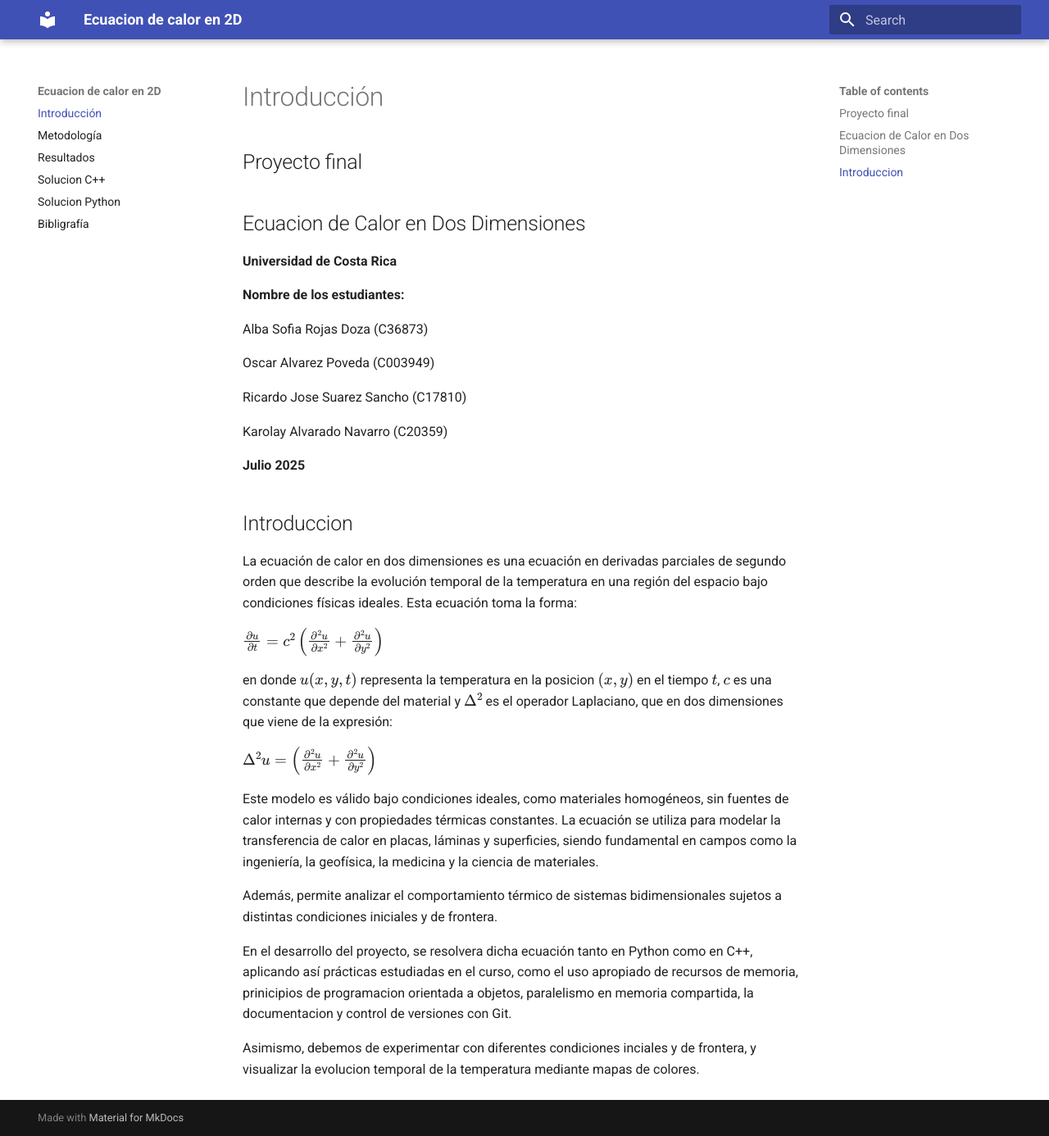
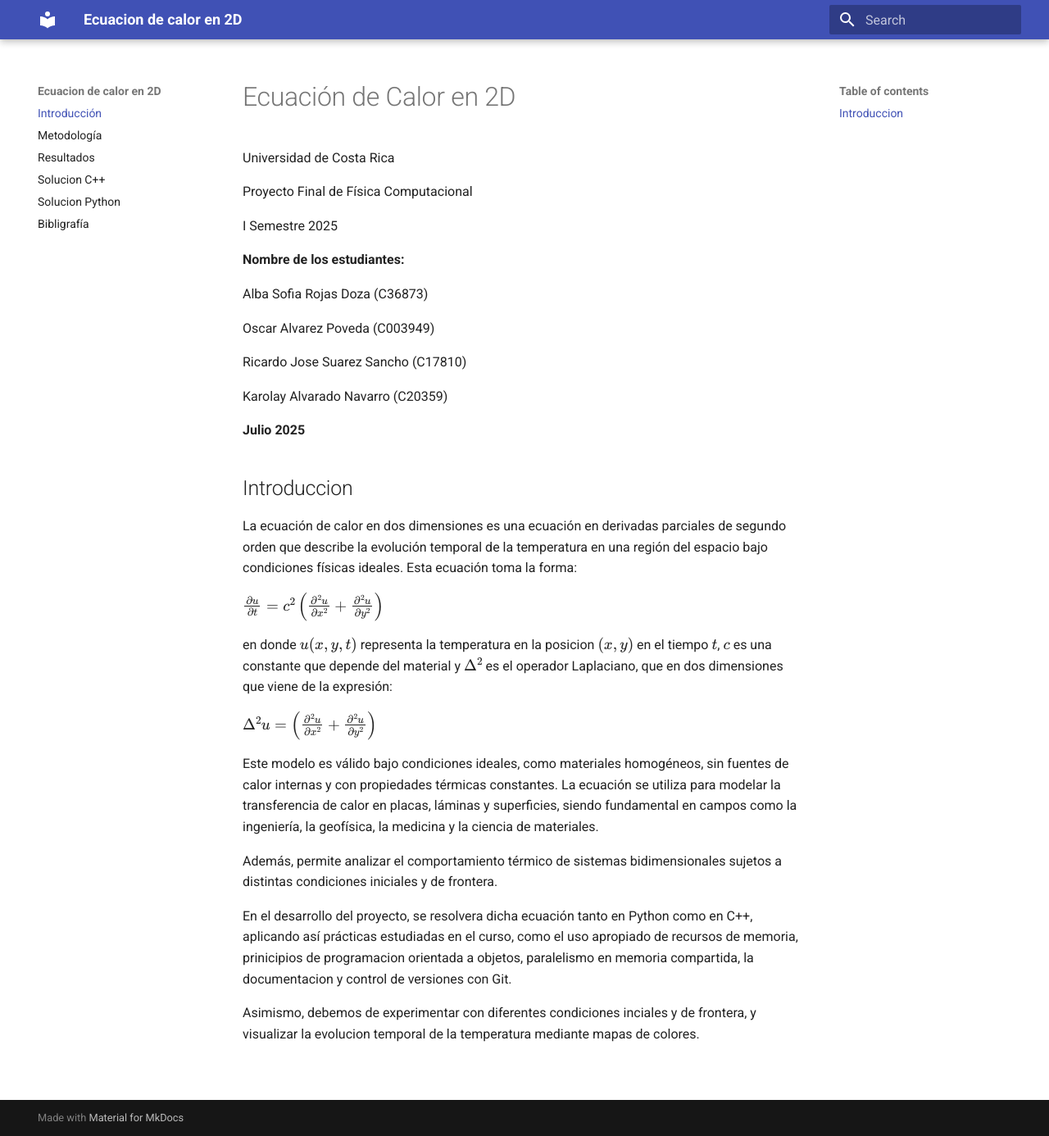
Before and after one commit to KarolayAN/Proyecto, an MkDocs documentation site: the page built from docs/index.md, in a window 1280 px wide and 1386 px high. Shown: the whole window at 82% size. Built offline with MkDocs 1.6.1 and Material for MkDocs 9.7.7, drawn with Linux system fonts in a browser that asks for light colours.

Commit message:
Update index.md

```diff
--- a/docs/index.md
+++ b/docs/index.md
@@ -1,8 +1,10 @@
-## Proyecto final
+# Ecuación de Calor en 2D
 
-## Ecuacion de Calor en Dos Dimensiones
+Universidad de Costa Rica
 
-**Universidad de Costa Rica**
+Proyecto Final de Física Computacional
+
+I Semestre 2025
 
 **Nombre de los estudiantes:**
 
```
